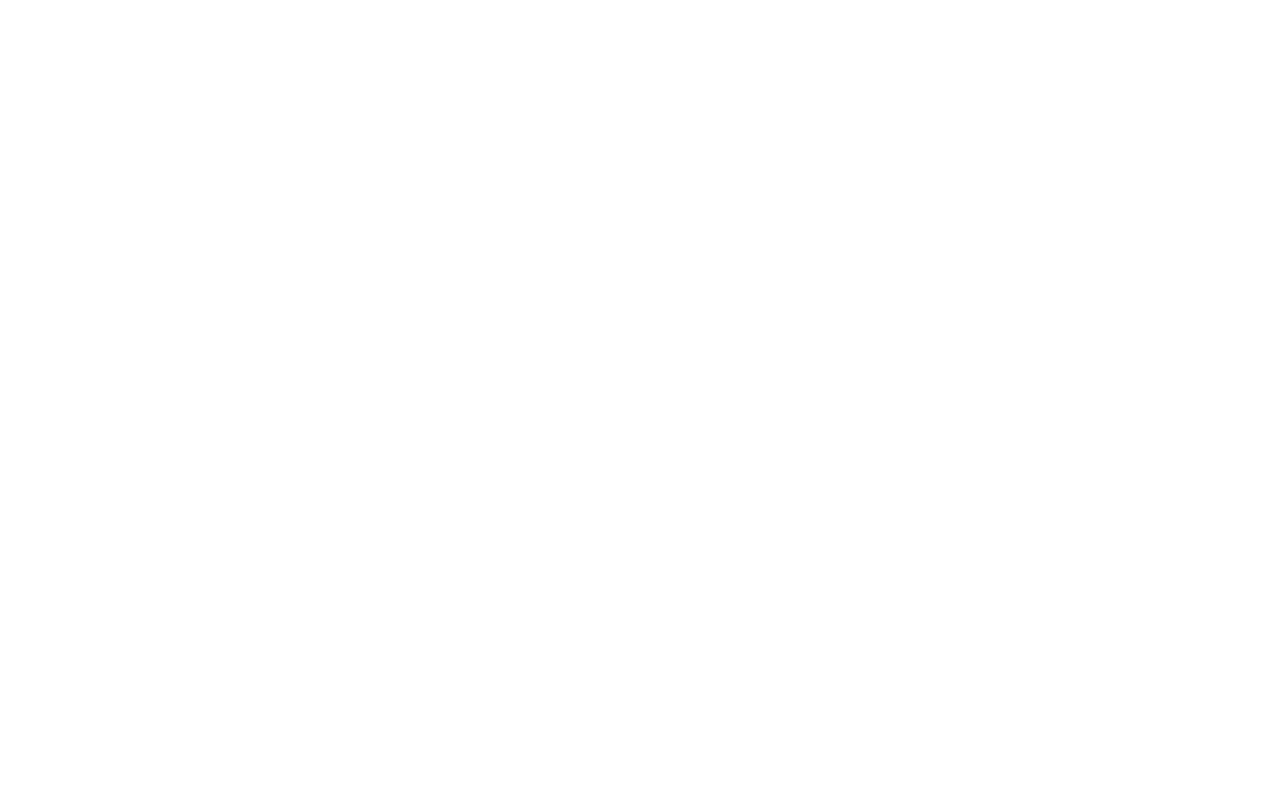
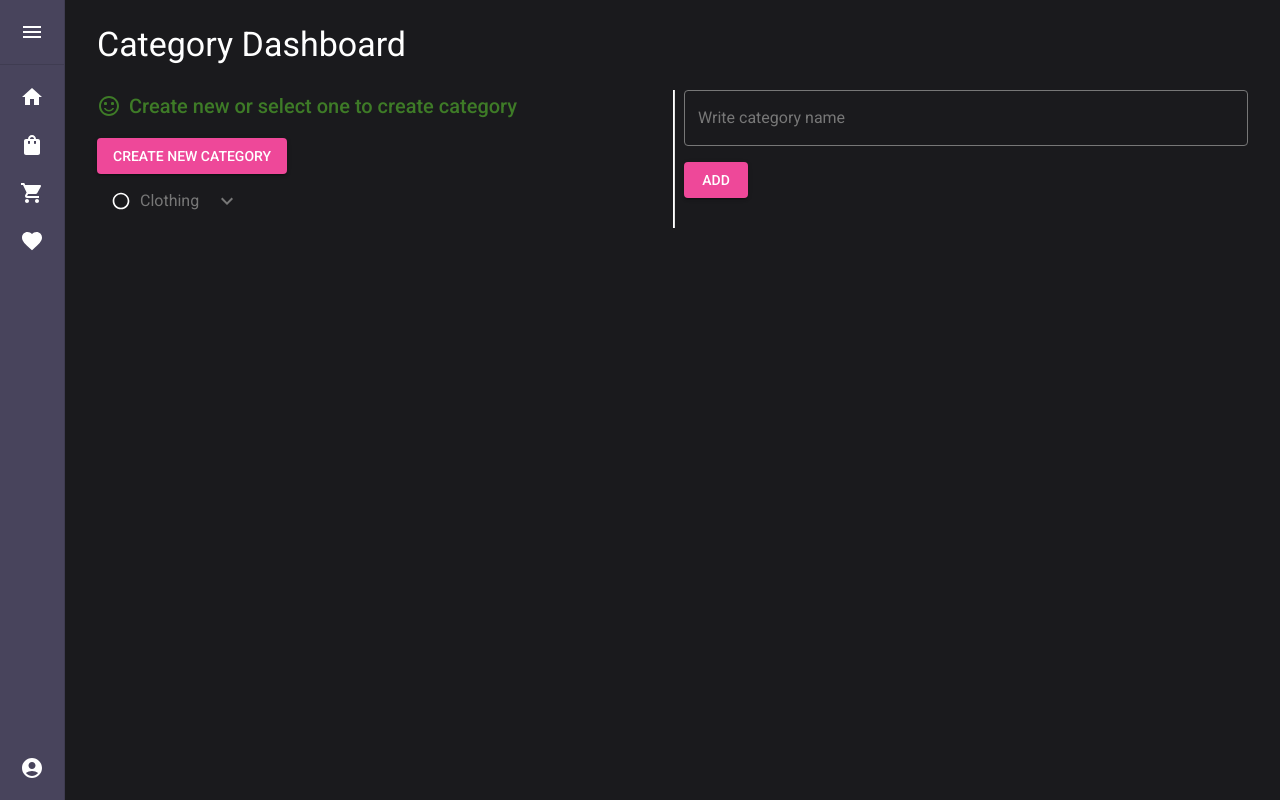
Before and after one commit to zerrorTwo/zerror-Two-Store, a React (Vite) app in the folder frontend/: page /cate in a window 1280 px wide. Before the commit this address had no page. Built offline with nearby package versions, Linux system fonts and the light colour scheme.

Commit message:
part of ui

```diff
--- a/frontend/package.json
+++ b/frontend/package.json
@@ -15,6 +15,7 @@
     "@fontsource/roboto": "^5.1.0",
     "@mui/icons-material": "^6.2.0",
     "@mui/material": "^6.2.0",
+    "@mui/x-tree-view": "^7.23.2",
     "@reduxjs/toolkit": "^2.5.0",
     "@types/react-router": "^5.1.20",
     "lodash": "^4.17.21",
--- a/frontend/src/App.jsx
+++ b/frontend/src/App.jsx
@@ -13,6 +13,7 @@
 import AdminAuth from "./pages/Auth/AdminAuth";
 import Profile from "./pages/Profile";
 import CategoryDashBoard from "./pages/Admin/CategoryDashBoard";
+import CateDashboard from "./pages/Admin/CateDashboard";
 
 function App() {
   const dispatch = useDispatch();
@@ -40,6 +41,7 @@
         <Route path="menu" element={<Menu />} />
         <Route path="login" element={<Login />} />
         <Route path="register" element={<Register />} />
+        <Route path="cate" element={<CateDashboard />} />
 
         {/* Need login to access */}
         <Route element={<RequireAuth />}>
--- /dev/null
+++ b/frontend/src/pages/Admin/CateDashboard.jsx
@@ -0,0 +1,105 @@
+import { useState } from "react";
+import { Box, Divider, TextField, Typography, useTheme } from "@mui/material";
+import SentimentSatisfiedAltIcon from "@mui/icons-material/SentimentSatisfiedAlt";
+import TreeList from "./TreeList";
+import ButtonPrimary from "../../components/ButtonPrimary";
+
+function CateDashboard() {
+  const [selectedCategory, setSelectedCategory] = useState(null);
+  const theme = useTheme();
+
+  return (
+    <Box sx={{ flexGrow: 1, my: 3, mx: 1 }}>
+      <Box>
+        <Typography variant="h4" sx={{ color: theme.palette.text.secondary }}>
+          Category Dashboard
+        </Typography>
+      </Box>
+      <Box
+        sx={{
+          width: "100%",
+          py: 3,
+          display: "flex",
+          flexDirection: "row",
+          justifyContent: "space-between",
+          height: "100%",
+        }}
+      >
+        <Box sx={{ width: "50%", display: "flex", flexDirection: "column" }}>
+          <Typography
+            variant="h6"
+            sx={{
+              color: "#3E7B27",
+              alignItems: "center",
+              display: "flex",
+              gap: 1,
+            }}
+          >
+            <SentimentSatisfiedAltIcon />
+            Create new or select one to create category
+          </Typography>
+          <Box sx={{ mt: 2, display: "flex", gap: 2 }}>
+            <ButtonPrimary text="Create new category" />
+            {/* Add functionality to handle creating new category */}
+          </Box>
+          {/* Pass selectedCategory and setSelectedCategory to TreeList */}
+          <TreeList
+            selectedCategory={selectedCategory}
+            setSelectedCategory={setSelectedCategory}
+          />
+          {/* Display selected category */}
+          {selectedCategory && (
+            <Typography sx={{ mt: 2, color: "#3E7B27" }}>
+              Selected Category: {selectedCategory}
+            </Typography>
+          )}
+        </Box>
+        <Box sx={{ width: "1%", height: "auto" }}>
+          <Divider
+            orientation="vertical"
+            sx={{ backgroundColor: "white", width: "2px", height: "100%" }}
+          />
+        </Box>
+        <Box sx={{ width: "49%" }} component="form">
+          <TextField
+            sx={{
+              borderRadius: 1,
+              "& .MuiInputLabel-root": {
+                color: theme.palette.text.primary,
+                "&.Mui-focused": {
+                  color: theme.palette.text.primary,
+                },
+              },
+              "& .MuiInputBase-input": {
+                color: theme.palette.text.primary,
+              },
+              "& .MuiOutlinedInput-root": {
+                "& fieldset": {
+                  borderColor: theme.palette.text.primary,
+                },
+                "&:hover fieldset": {
+                  borderColor: theme.palette.text.primary,
+                },
+                "&.Mui-focused fieldset": {
+                  borderColor: theme.palette.text.primary,
+                },
+              },
+            }}
+            fullWidth
+            id="add-field"
+            FormHelperTextProps={{
+              sx: { color: "#FE0032", fontStyle: "italic" },
+            }}
+            label="Write category name"
+            type="search"
+          />
+          <Box sx={{ mt: 2, display: "flex", gap: 2 }}>
+            <ButtonPrimary text="Add" />
+          </Box>
+        </Box>
+      </Box>
+    </Box>
+  );
+}
+
+export default CateDashboard;
--- /dev/null
+++ b/frontend/src/pages/Admin/TreeList.jsx
@@ -0,0 +1,126 @@
+const categories = [
+  {
+    _id: "6772684ec72cff4922b047cb",
+    name: "Clothing",
+    children: [
+      {
+        _id: "67726b3599d961b82df2c6b2",
+        name: "Men's Clothing",
+        attributes: [
+          {
+            name: "size",
+            type: "String",
+            required: true,
+          },
+          {
+            name: "color",
+            type: "String",
+            required: true,
+          },
+          {
+            name: "material",
+            type: "String",
+            required: true,
+          },
+          {
+            name: "fit",
+            type: "String",
+            required: true,
+          },
+          {
+            name: "season",
+            type: "String",
+            required: false,
+          },
+        ],
+        parentId: "6772684ec72cff4922b047cb",
+        createdAt: "2024-12-30T09:43:17.364Z",
+        updatedAt: "2024-12-30T09:43:17.364Z",
+        __v: 0,
+      },
+    ],
+  },
+];
+
+import React, { useState } from "react";
+import {
+  Box,
+  Collapse,
+  FormControlLabel,
+  List,
+  ListItem,
+  Radio,
+  Typography,
+} from "@mui/material";
+import { ExpandLess, ExpandMore } from "@mui/icons-material";
+import PropTypes from "prop-types"; // Import PropTypes for prop validation
+
+const TreeList = ({ selectedCategory, setSelectedCategory }) => {
+  const [open, setOpen] = useState({});
+
+  const handleClick = (itemId) => {
+    setOpen({ ...open, [itemId]: !open[itemId] });
+  };
+
+  const handleCategorySelect = (name) => {
+    if (selectedCategory === name) {
+      setSelectedCategory(null); // Deselect if already selected
+    } else {
+      setSelectedCategory(name); // Select the new category
+    }
+  };
+
+  const renderCategories = (categories, level = 0) => {
+    return categories.map((category) => (
+      <React.Fragment key={category._id}>
+        <ListItem sx={{ display: "flex", alignItems: "center", py: 0 }}>
+          <Box sx={{ display: "flex", alignItems: "center" }}>
+            <Typography sx={{ width: `${level * 16}px` }} />
+            <FormControlLabel
+              value={category._id}
+              control={
+                <Radio
+                  sx={{
+                    "& .MuiSvgIcon-root": {
+                      color: "white",
+                    },
+                  }}
+                  onClick={() => handleCategorySelect(category.name)}
+                  size="small"
+                />
+              }
+              label={category.name}
+              labelPlacement="end"
+              checked={selectedCategory === category.name}
+            />
+          </Box>
+          {category.children ? (
+            open[category.itemId] ? (
+              <ExpandLess
+                sx={{ cursor: "pointer" }}
+                onClick={() => handleClick(category.itemId)}
+              />
+            ) : (
+              <ExpandMore
+                sx={{ cursor: "pointer" }}
+                onClick={() => handleClick(category.itemId)}
+              />
+            )
+          ) : null}
+        </ListItem>
+        <Collapse in={open[category.itemId]} timeout="auto" unmountOnExit>
+          {category.children && renderCategories(category.children, level + 1)}
+        </Collapse>
+      </React.Fragment>
+    ));
+  };
+
+  return <List>{renderCategories(categories)}</List>;
+};
+
+TreeList.propTypes = {
+  selectedCategory: PropTypes.string, // Expecting selectedCategory as a string
+  setSelectedCategory: PropTypes.func.isRequired, // Expecting setSelectedCategory as a function
+};
+
+export default TreeList;
```
Also changed, not shown: 2 other files (tests, documents, lock files or other folders).
